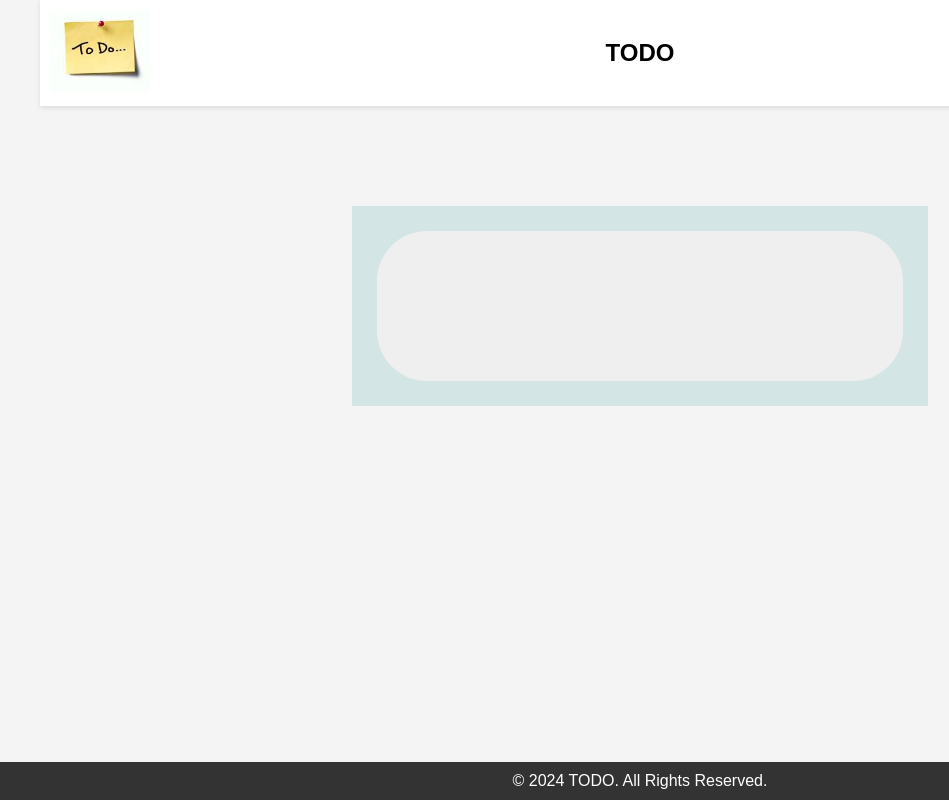
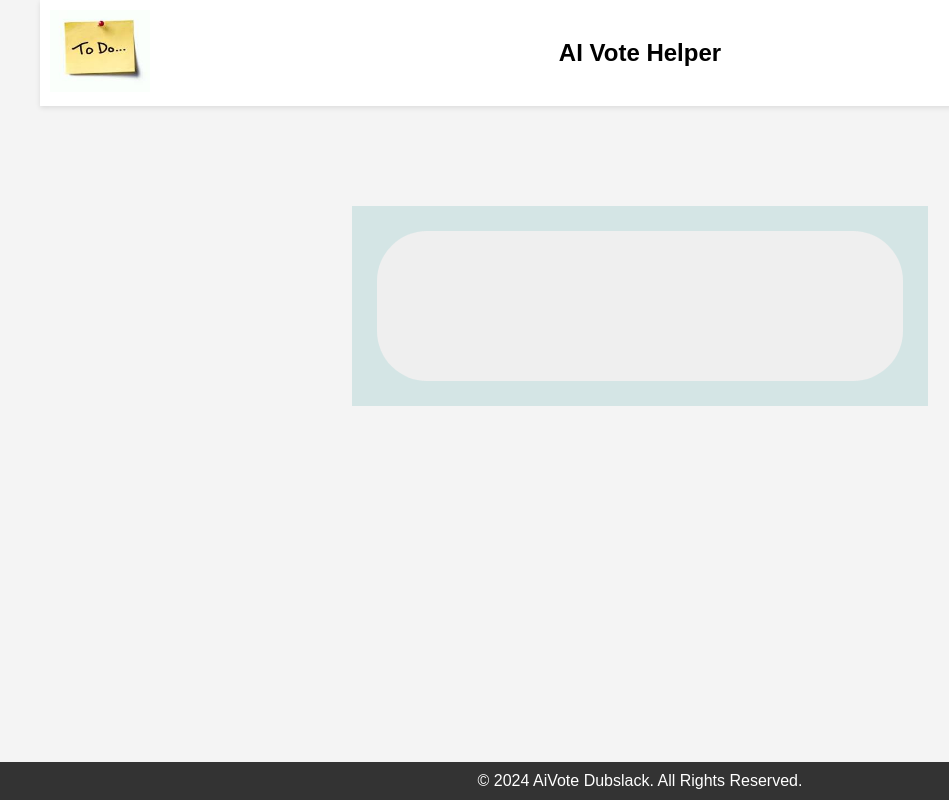
Before and after one commit to mikedubinsky/blue42, a plain HTML site: page index.html in a window 1280 px wide. Shown: the full height of the page, 0-949 px from the left. Drawn offline with Linux system fonts and the light colour scheme; no server answers.

Commit message:
Some meta changes

```diff
--- a/index.html
+++ b/index.html
@@ -6,13 +6,18 @@
     <title>AI Vote</title>
     <link rel="stylesheet" href="styles.css">
     <link rel="icon" href="images/robot.png" type="image/png">
+    <meta name="description" content="Let AI help you decide who to vote for">
+    <meta property="og:title" content="AI Vote Helper">
+    <meta property="og:description" content="Let AI help you decide who to vote for">
+    <meta property="og:image" content="https://aivote.s3.us-east-1.amazonaws.com/mystery.png">
+    <meta property="og:url" content="https://aivote.dubslack.com">
 </head>
 <body>
 <header>
     <div class="logo-left">
         <img src="images/todo.jpeg" alt="Left Logo">
     </div>
-    <h1>TODO</h1>
+    <h1>AI Vote Helper</h1>
     <div class="logo-right">
         <img src="images/todo.jpeg" alt="Right Logo">
     </div>
@@ -44,7 +49,7 @@
 
 <!-- Footer -->
 <footer>
-    <p>&copy; 2024 TODO. All Rights Reserved.</p>
+    <p>&copy; 2024 AiVote Dubslack. All Rights Reserved.</p>
 </footer>
 
 <script src="script.js"></script>
```
